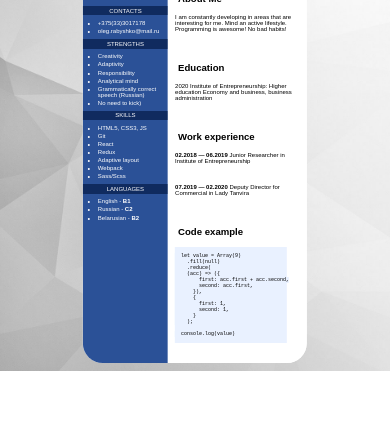
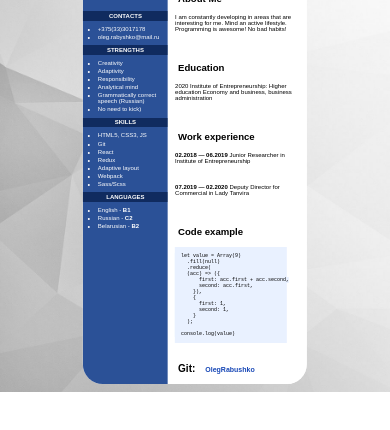
Before and after one commit to OlegRabushko/rsschool-cv, a plain HTML site: page index.html in a window 390 px wide. Shown: the part 70-500 px from the top of the page. Drawn offline with Linux system fonts and the light colour scheme.

Commit message:
feat: add screen and ref on task

```diff
--- a/css/style.css
+++ b/css/style.css
@@ -65,7 +65,20 @@ ul li {
   font-size: 20px;
   margin-bottom: 20px;
 }
-
+.git {
+  margin-left: 20px;
+  font-size: 30px;
+}
+.git__ref {
+  margin-left: 10px;
+  cursor: pointer;
+  font-size: 25px;
+  text-decoration: none;
+  color: rgb(23, 71, 182);
+}
+.git__ref:hover {
+  color: rgb(98, 139, 236);
+}
 @media (min-width: 1600px) {
   .modal__window {
     width: 50%;
@@ -100,6 +113,12 @@ ul li {
   .side__text {
     font-size: 15px;
   }
+  .git {
+    font-size: 25px;
+  }
+  .git__ref {
+    font-size: 20px;
+  }
 }
 @media (max-width: 1100px) {
   .code {
@@ -132,6 +151,12 @@ ul li {
   .side__text {
     font-size: 12px;
   }
+  .git {
+    font-size: 20px;
+  }
+  .git__ref {
+    font-size: 15px;
+  }
 }
 @media (max-width: 850px) {
   .code {
@@ -154,6 +179,9 @@ ul li {
   }
   .side__text {
     font-size: 12px;
+    margin-left: 10px;
+  }
+  .git {
     margin-left: 10px;
   }
 }
@@ -180,6 +208,12 @@ ul li {
     font-size: 8px;
     margin-left: 10px;
   }
+  .git {
+    font-size: 15px;
+  }
+  .git__ref {
+    font-size: 10px;
+  }
 }
 @media (max-width: 520px) {
   .photo {
@@ -203,6 +237,12 @@ ul li {
     font-size: 5px;
     margin-left: 10px;
   }
+  .git {
+    font-size: 10px;
+  }
+  .git__ref {
+    font-size: 7px;
+  }
 }
 @media (max-width: 400px) {
   .photo {
--- a/index.html
+++ b/index.html
@@ -4,22 +4,22 @@
   <meta charset="UTF-8">
   <meta name="viewport" content="width=device-width, initial-scale=1.0">
   <link rel="stylesheet" href="css/style.css" />
-  <title>Oleg Rabushko</title>
+  <title>OlegRabushko-cv</title>
 </head>
 <body>
-  <div class="container">
+  <summary class="container">
     <div class="modal__window">
-      <div class="left__sideinfo">
-        <img class="photo" src="./images/avatar.png">
+      <nav class="left__sideinfo">
+        <img class="photo" src="./images/avatar.png" alt="plus ten to the mark">
         <div class="contact__info">
-          <div class="side__headers">CONTACTS</div>
+          <h3 class="side__headers">CONTACTS</h3>
           <ul>
             <li>+375(33)3017178</li>
             <li>oleg.rabyshko@mail.ru</li>
           </ul>
         </div>
         <div class="strengths__info">
-          <div class="side__headers" >STRENGTHS</div>
+          <h3 class="side__headers" >STRENGTHS</h3>
           <ul>
             <li>Creativity</li>
             <li>Adaptivity</li>
@@ -30,7 +30,7 @@
           </ul>
         </div>
         <div class="skills__info">
-          <div class="side__headers">SKILLS</div>
+          <h3 class="side__headers">SKILLS</h3>
           <ul>
             <li>HTML5, CSS3, JS</li>
             <li>Git</li>
@@ -42,24 +42,33 @@
           </ul>
         </div>
         <div class="languages__info">
-          <div class="side__headers">LANGUAGES</div>
+          <h3 class="side__headers">LANGUAGES</h3>
           <ul>
             <li>English - <b>B1</b></li>
             <li>Russian - <b>C2</b></li>
             <li>Belarusian - <b>B2</b></li>
           </ul>
         </div>
-      </div>
-      <div class="right__sideinfo">
-        <div class="name__header">Rabushko Oleg</div>
-        <div class="side__headers">About Me</div>
+      </nav>
+      <main class="right__sideinfo">
+        <header>
+          <h1 class="name__header">Rabushko Oleg</h1>
+        </header>
+        <section>
+          <h2 class="side__headers">About Me</h2>
           <div class="side__text">I am constantly developing in areas that are interesting for me. Mind an active lifestyle. Programming is awesome! No bad habits!</div>
-        <div class="side__headers">Education</div>
+        </section>
+        <section>
+          <h2 class="side__headers">Education</h2>
           <div class="side__text">2020 Institute of Entrepreneurship: Higher education Economy and business, business administration</div>
-        <div class="side__headers">Work experience</div>
+        </section>
+        <section>
+          <h2 class="side__headers">Work experience</h2>
           <div class="side__text"><b>02.2018 — 06.2019 </b>Junior Researcher in Institute of Entrepreneurship</div>
           <div class="side__text"><b>07.2019 — 02.2020 </b> Deputy Director for Commercial in Lady Tanvira</div>
-        <div class="side__headers">Code example</div>
+        </section>
+        <section>
+          <h2 class="side__headers">Code example</h2>
           <pre class="code">
             <code class="code">
   let value = Array(9)
@@ -77,8 +86,12 @@
 
   console.log(value)</code>
           </pre>
+        </section>
+        <footer>
+          <h3 class="git">Git:<a href="https://github.com/OlegRabushko" class="git__ref">OlegRabushko</a></h3>
+        </footer>
+      </main>
     </div>
-    </div>
-  </div>
+  </summary>
 </body>
 </html>
```
Also changed, not shown: cv-screen.png (added), 1 other file. Lines whose indentation alone changed are shown as unchanged.
